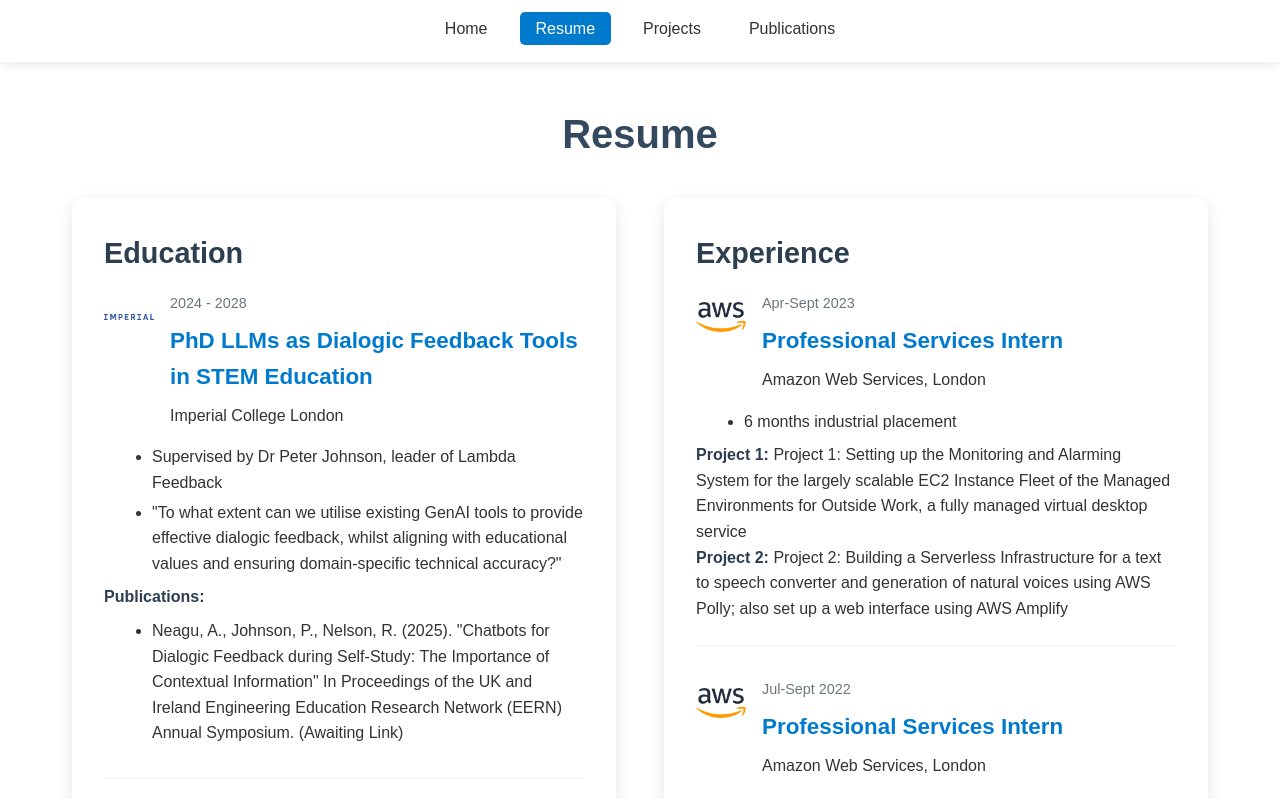
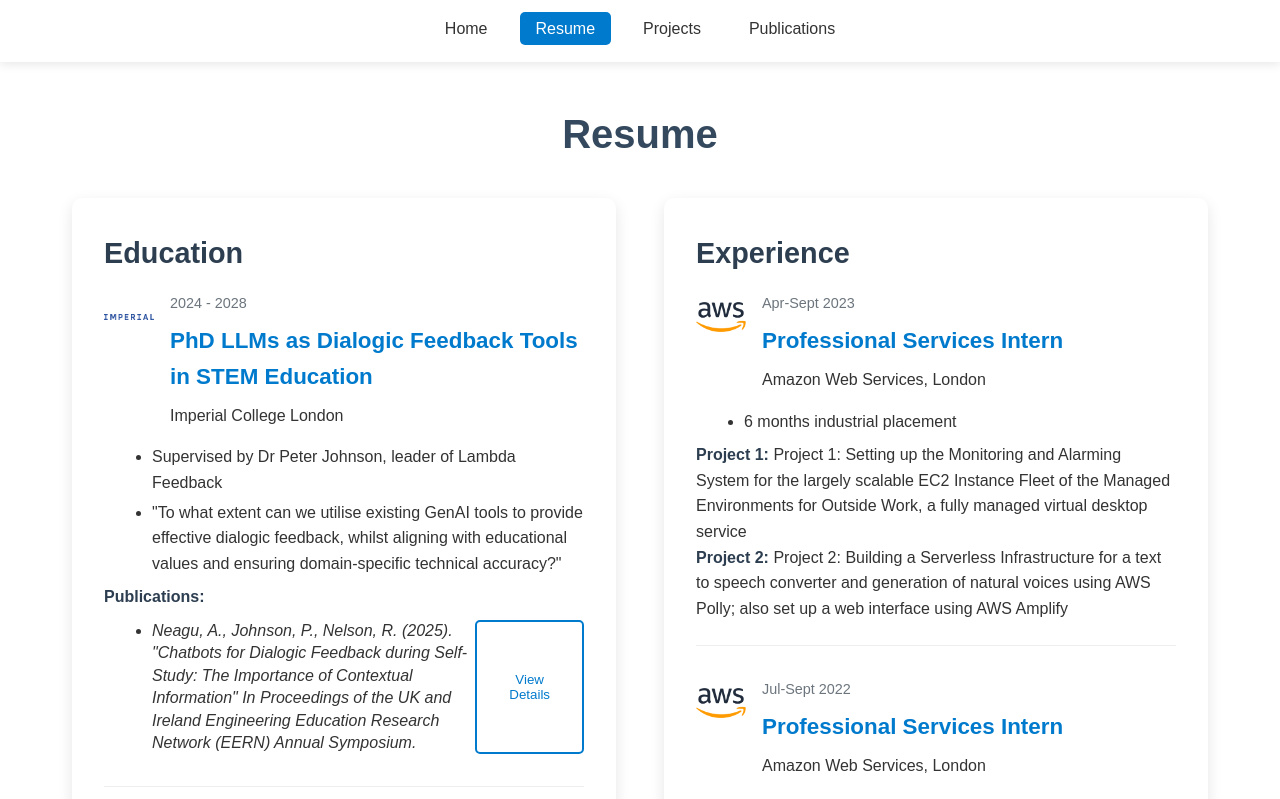
Before and after one commit to neagualexa/neagualexa.github.io, a React (Create React App) app: page /resume in a window 1280 px wide. Shown: the top 799 px of the page. Built offline with nearby package versions, Linux system fonts and the light colour scheme.

Commit message:
publications linked to resume

```diff
--- a/src/components/PublicationCard.js
+++ b/src/components/PublicationCard.js
@@ -55,7 +55,7 @@ const PublicationCard = ({ publication }) => {
   };
 
   return (
-    <div className="publication-card">
+    <div className="publication-card" id={publication.id}>
       <div className="publication-citation">{formatCitation()}</div>
 
       {publication.doi && (
--- a/src/components/ResumeSection.js
+++ b/src/components/ResumeSection.js
@@ -1,7 +1,11 @@
 import React from "react";
 import PropTypes from "prop-types";
+import { useNavigate } from "react-router-dom";
+import Button from "./Button";
 
 const ResumeSection = ({ section }) => {
+  const navigate = useNavigate();
+
   const getLogoPath = (logoFileName) => {
     if (!logoFileName) return null;
     try {
@@ -50,7 +54,22 @@ const ResumeSection = ({ section }) => {
               <strong>Publications:</strong>
               <ul>
                 {item.publications.map((pub, pubIndex) => (
-                  <li key={pubIndex}>{pub}</li>
+                  <li key={pubIndex}>
+                    {typeof pub === "string" ? (
+                      pub
+                    ) : (
+                      <div className="publication-item">
+                        <span className="publication-text">{pub.citation}</span>
+                        <Button
+                          variant="secondary"
+                          onClick={() => navigate(`/publications#${pub.id}`)}
+                          title="View full publication details"
+                        >
+                          View Details
+                        </Button>
+                      </div>
+                    )}
+                  </li>
                 ))}
               </ul>
             </div>
--- a/src/data/publicationsData.json
+++ b/src/data/publicationsData.json
@@ -9,6 +9,7 @@
       "title": "Conference Papers",
       "publications": [
         {
+          "id": "2025-eern-chatbots-context",
           "title": "Chatbots for Dialogic Feedback during Self-Study: The Importance of Contextual Information",
           "authors": [
             "Alexandra Neagu",
--- a/src/data/resumeData.json
+++ b/src/data/resumeData.json
@@ -13,7 +13,10 @@
             "\"To what extent can we utilise existing GenAI tools to provide effective dialogic feedback, whilst aligning with educational values and ensuring domain-specific technical accuracy?\""
           ],
           "publications": [
-            "Neagu, A., Johnson, P., Nelson, R. (2025). \"Chatbots for Dialogic Feedback during Self-Study: The Importance of Contextual Information\" In Proceedings of the UK and Ireland Engineering Education Research Network (EERN) Annual Symposium. (Awaiting Link)"
+            {
+              "id": "2025-eern-chatbots-context",
+              "citation": "Neagu, A., Johnson, P., Nelson, R. (2025). \"Chatbots for Dialogic Feedback during Self-Study: The Importance of Contextual Information\" In Proceedings of the UK and Ireland Engineering Education Research Network (EERN) Annual Symposium."
+            }
           ]
         },
         {
--- a/src/pages/PublicationsPage.js
+++ b/src/pages/PublicationsPage.js
@@ -21,13 +21,33 @@ const PublicationsPage = () => {
       setActiveSection(current);
     };
 
+    // Handle hash navigation to specific publications
+    const handleHashNavigation = () => {
+      const hash = window.location.hash.substring(1);
+      if (hash) {
+        // Small delay to ensure DOM is ready
+        setTimeout(() => {
+          const element = document.getElementById(hash);
+          if (element) {
+            element.scrollIntoView({
+              behavior: "smooth",
+              block: "center",
+            });
+          }
+        }, 100);
+      }
+    };
+
     window.addEventListener("scroll", handleScroll);
+    window.addEventListener("hashchange", handleHashNavigation);
 
-    // Initial scroll position check
+    // Initial scroll position check and hash navigation
     handleScroll();
+    handleHashNavigation();
 
     return () => {
       window.removeEventListener("scroll", handleScroll);
+      window.removeEventListener("hashchange", handleHashNavigation);
     };
   }, []);
 
--- a/src/styles.css
+++ b/src/styles.css
@@ -647,6 +647,20 @@ p {
   margin-top: 0.5rem;
 }
 
+/* Publication item with button */
+.publication-item {
+  display: flex;
+  flex-direction: row;
+  gap: 0.5rem;
+  margin-top: 0.5rem;
+}
+
+.publication-text {
+  font-style: italic;
+  color: #333;
+  line-height: 1.4;
+}
+
 /* Certifications Grid */
 .certifications-grid {
   display: grid;
```
